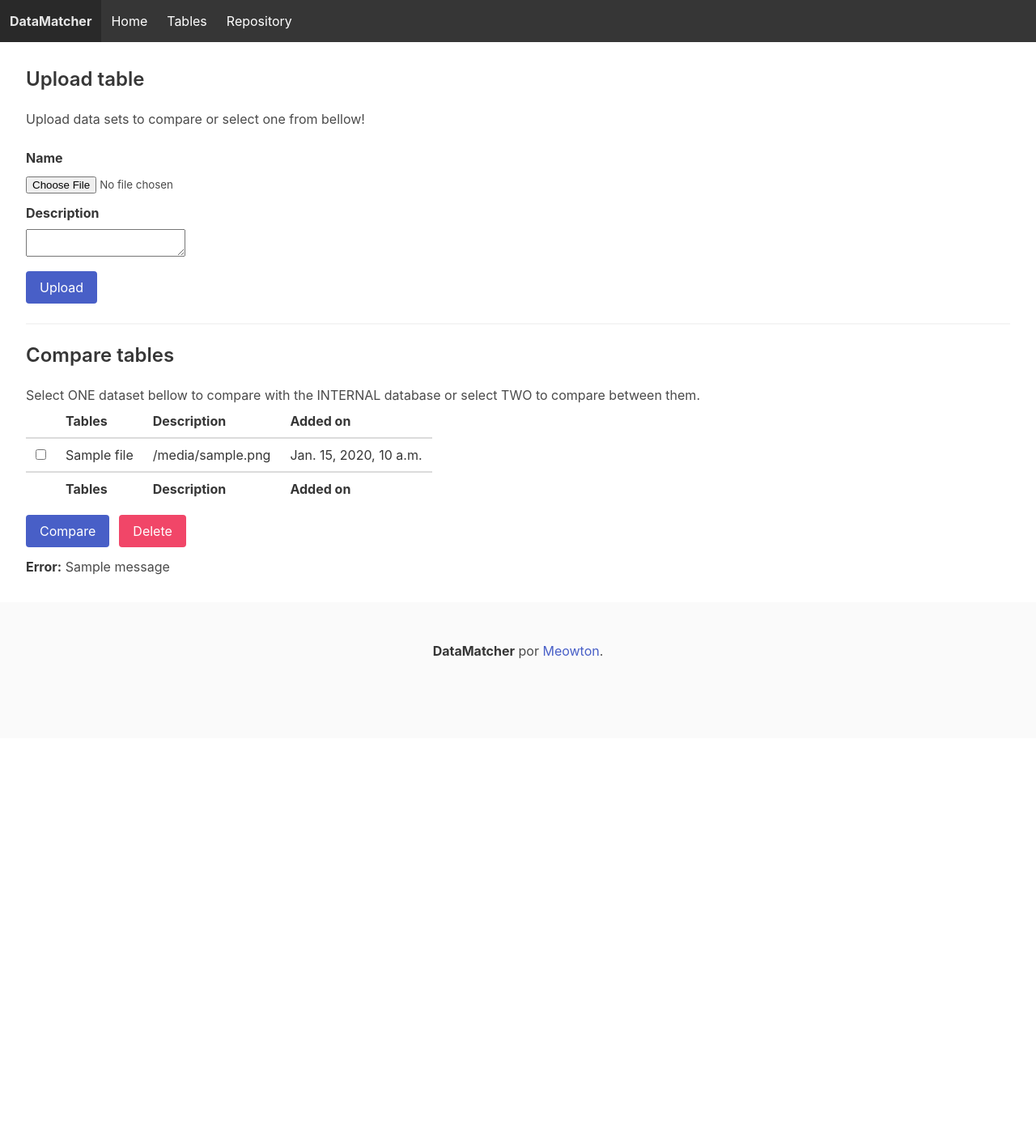
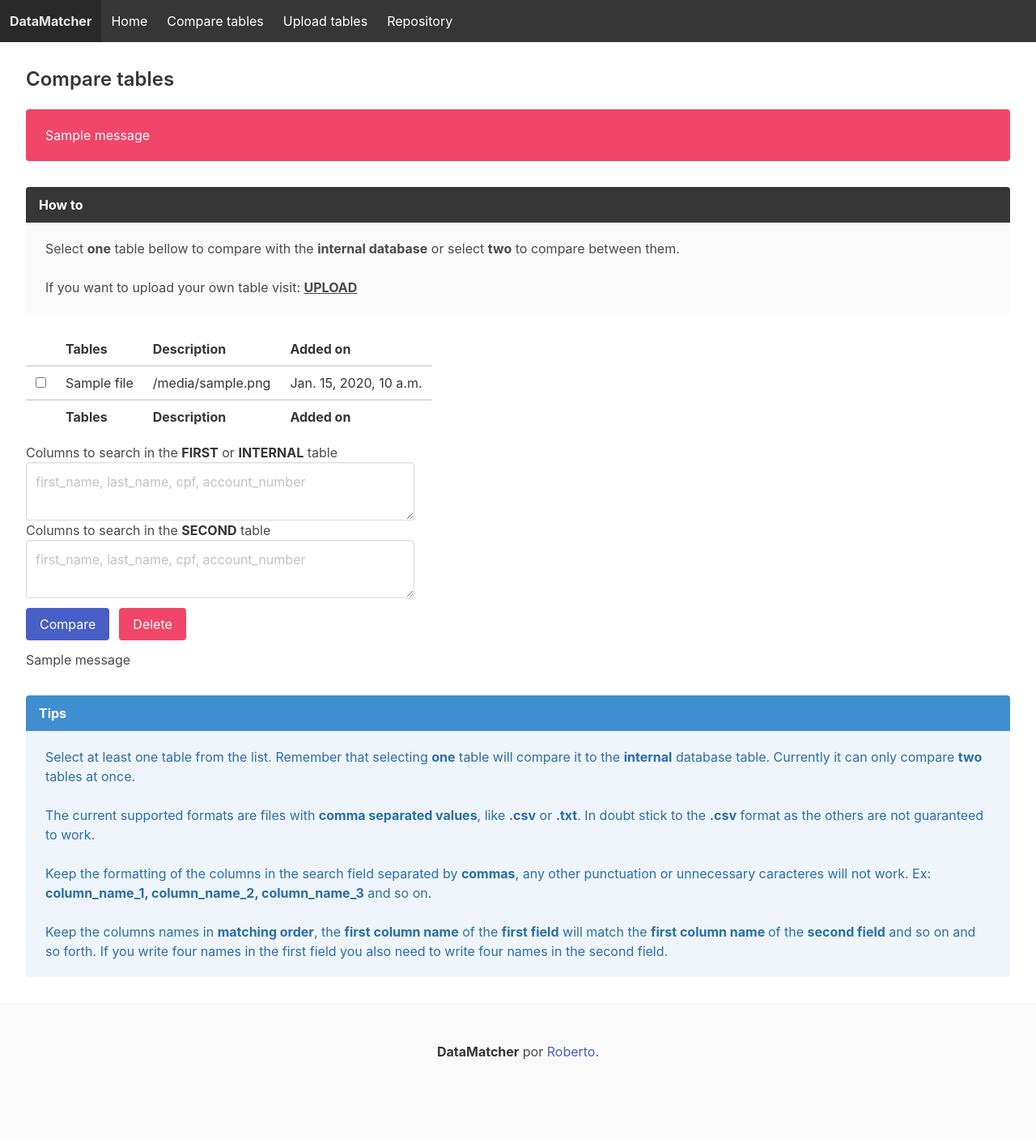
Before and after one commit to meowton/dataset-case, a Django app: template templates/compare.html in a window 1280 px wide. Shown: the whole page at 81% size. Before the commit the page ends 814 px from the top, so only its background shows below. Run offline with Django 3.2, Linux system fonts and the light colour scheme; the template is opened without the code that fills it: most values are stand-ins (such as "Sample title", 1, 10 or a date in 2020); one stand-in notice (Sample message) is shown; form fields are guessed from the names that the template uses; some libraries are stand-ins or nearby versions.

Commit message:
Compare and upload decoupling, implemented columns filter, added tips and info/error messages to pages.

```diff
--- a/BigData/static/style.css
+++ b/BigData/static/style.css
@@ -68,11 +68,3 @@ table {
     -webkit-border-radius: 0.563em 0.563em 0.563em 0.563em;
     border: 0 solid #000000;
 }
-
-.padd {
-    padding: 20px;
-}
-
-.text-row {
-
-}
--- a/BigData/urls.py
+++ b/BigData/urls.py
@@ -8,6 +8,7 @@ from DataMatcher import views
 urlpatterns = [
     path('admin/', admin.site.urls),
     path('', views.index),
+    path('upload/', views.upload),
     path('compare/', views.compare),
     path('compare/results', views.submit_comparison)
 ]
--- a/templates/body.html
+++ b/templates/body.html
@@ -22,9 +22,9 @@
     {% endblock %}
   </div>
 </section>
-<footer>
-  {% include 'footer.html' %}
-</footer>
+
+{% include 'footer.html' %}
+
 <script async
         rel="script"
         type="text/javascript"
--- a/templates/compare.html
+++ b/templates/compare.html
@@ -1,27 +1,67 @@
 {% extends 'body.html' %}
 {% block content %}
   <div class="padded-top-2_0">
+    <h4 class="title is-4">Compare tables</h4>
 
-    <h4 class="title is-4">Upload table</h4>
-
-    <div>
-      <p>Upload data sets to compare or select one from bellow!</p>
-      <br/>
-      {% include 'upload.html' %}
+    <div class="padded-bottom-2_0">
+      {% for message in messages %}
+        <div class="notification is-danger">
+          <p>{{ message }}</p>
+        </div>
+      {% endfor %}
     </div>
 
-    <hr>
+    <article class="message is-dark">
+      <div class="message-header">
+        <p>How to</p>
+      </div>
+      <div class="message-body">
+        <p>Select <strong>one</strong> table bellow to compare with the
+          <strong>internal database</strong> or select <strong>two</strong>
+          to compare between them.</p>
+        <br/>
+        <p>If you want to upload your own table visit:
+          <a href="/upload/"><strong>UPLOAD</strong></a></p>
+      </div>
+    </article>
+    <div>
+      {% include 'tables.html' %}
+    </div>
 
-    <h4 class="title is-4">Compare tables</h4>
-    <div>
-      <p>Select ONE dataset bellow to compare with the INTERNAL database
-        or select TWO to compare between them.</p>
-      <div>
-        {% include 'tables.html' %}
-      </div>
-    </div>
     <div class="padded-bottom-2_0">
       {% include 'messages.html' %}
     </div>
+
+    <div class="padded-bottom-2_0">
+      <article class="message is-info">
+        <div class="message-header">
+          <p>Tips</p>
+        </div>
+        <div class="message-body">
+          <p>Select at least one table from the list. Remember that selecting
+            <strong>one</strong> table will compare it to the
+            <strong>internal</strong> database table. Currently it can only
+            compare <strong>two</strong> tables at once.</p>
+          <br/>
+          <p>The current supported formats are files with <strong>comma
+            separated values</strong>, like <strong>.csv</strong> or
+            <strong>.txt</strong>. In doubt stick to the <strong>.csv</strong>
+            format as the others are not guaranteed to work.</p>
+          <br/>
+          <p>Keep the formatting of the columns in the search field separated
+            by <strong>commas</strong>, any other punctuation or unnecessary
+            caracteres will not work. Ex: <strong>column_name_1, column_name_2,
+              column_name_3</strong> and so on.</p>
+          <br/>
+          <p>Keep the columns names in <strong>matching order</strong>,
+            the <strong>first column name</strong> of the <strong>first
+              field</strong> will match the <strong>first column name
+            </strong> of the <strong>second field</strong> and so on and
+            so forth. If you write four names in the first field you
+            also need to write four names in the second field.</p>
+        </div>
+      </article>
+
+    </div>
   </div>
 {% endblock %}
--- a/templates/footer.html
+++ b/templates/footer.html
@@ -1,8 +1,6 @@
 <footer class="footer">
   <div class="content has-text-centered">
-    <p>
-      <strong>DataMatcher</strong> por <a
-            href="https://github.com/meowton/">Meowton</a>.
-    </p>
+    <p><strong>DataMatcher</strong> por
+      <a href="https://github.com/meowton/">Roberto</a>.</p>
   </div>
 </footer>
--- a/templates/header.html
+++ b/templates/header.html
@@ -22,7 +22,8 @@
        class="navbar-menu">
     <div class="navbar-start">
       <a class="navbar-item" href="/">Home</a>
-      <a class="navbar-item" href="/compare/">Tables</a>
+      <a class="navbar-item" href="/compare/">Compare tables</a>
+      <a class="navbar-item" href="/upload/">Upload tables</a>
       <a class="navbar-item"
          target="_blank"
          href="https://github.com/meowton/dataset-case/">Repository</a>
--- a/templates/messages.html
+++ b/templates/messages.html
@@ -1,5 +1,5 @@
 {% block content %}
   {% for message in messages %}
-    <strong>Error:</strong> {{ message }}
+    {{ message }}
   {% endfor %}
 {% endblock %}
--- a/templates/tables.html
+++ b/templates/tables.html
@@ -37,7 +37,25 @@
       </table>
     </div>
 
+
+    <div class="field ta-size-30 control">
+      <label>Columns to search in the <strong>FIRST</strong> or
+        <strong>INTERNAL</strong> table
+        <textarea name="left_cols"
+                  class="textarea"
+                  rows="2"
+                  placeholder="first_name, last_name, cpf, account_number"></textarea>
+      </label>
+      <label>Columns to search in the <strong>SECOND</strong> table
+        <textarea name="right_cols"
+                  class="textarea"
+                  rows="2"
+                  placeholder="first_name, last_name, cpf, account_number"></textarea>
+      </label>
+
+    </div>
     <div class="field is-grouped">
+
       <div class="control">
         <button class="button is-link"
                 type="submit">Compare
@@ -50,6 +68,7 @@
         </button>
       </div>
     </div>
+
 
     <input id="delete"
            type="text"
--- a/templates/upload.html
+++ b/templates/upload.html
@@ -1,17 +1,36 @@
+{% extends 'body.html' %}
+{% block content %}
   {% load static %}
+  <div class="padded-top-2_0">
+    <h4 class="title is-4">Upload table</h4>
+
+    <article class="message is-dark">
+      <div class="message-header">
+        <p>How to</p>
+      </div>
+      <div class="message-body">
+        <p>Upload data sets bellow. Only files with <strong>comma
+          separated values</strong> are supported at the moment
+          (ex: <strong>.csv</strong>, <strong>.txt</strong>).</p>
+        <br/>
+        <p>If you want to compare tables visit:
+          <a href="/compare/"><strong>COMPARE</strong></a>.</p>
+      </div>
+    </article>
+
     <form method="post" enctype="multipart/form-data">
       {% csrf_token %}
       {#    {{ form.as_p }}#}
 
       <div class="field">
-    <label class="label">Name</label>
+        <label class="label">Choose a file to upload from your PC</label>
         <div class="control">
           {{ form.file }}
         </div>
       </div>
 
       <div class="field">
-    <label class="label">Description</label>
+        <label class="label">Add a description (Optional)</label>
         <div class="control ta-size-30">
           {{ form.description }}
         </div>
@@ -23,3 +42,14 @@
         </div>
       </div>
     </form>
+
+    <div class="padded-top-2_0 padded-bottom-2_0">
+      {% for message in messages %}
+        <div class="notification is-success">
+          <p>{{ message }} Compare?
+            <a href="/compare/"><strong>Click Here</strong></a></p>
+        </div>
+      {% endfor %}
+    </div>
+  </div>
+{% endblock %}
```
Also changed, not shown: DataMatcher/views.py (+28 -9 lines). Lines whose indentation alone changed are shown as unchanged.
